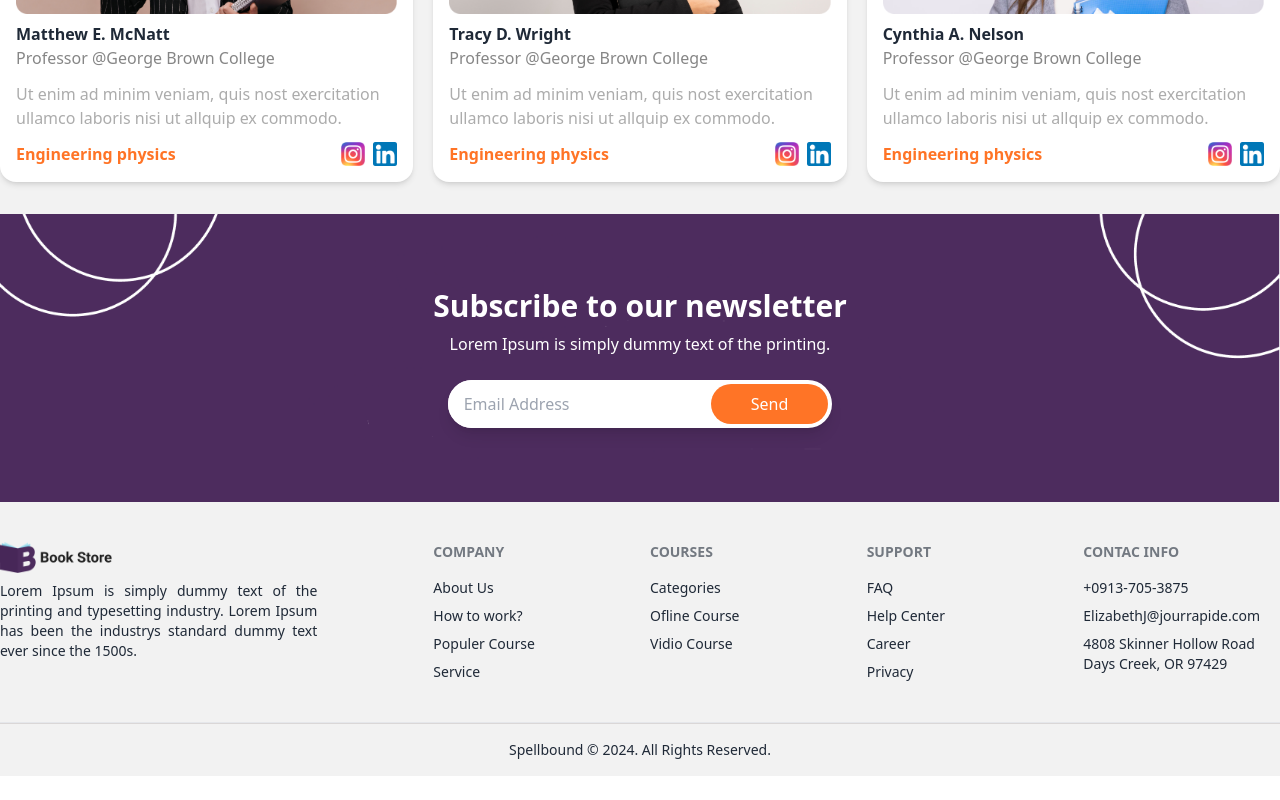
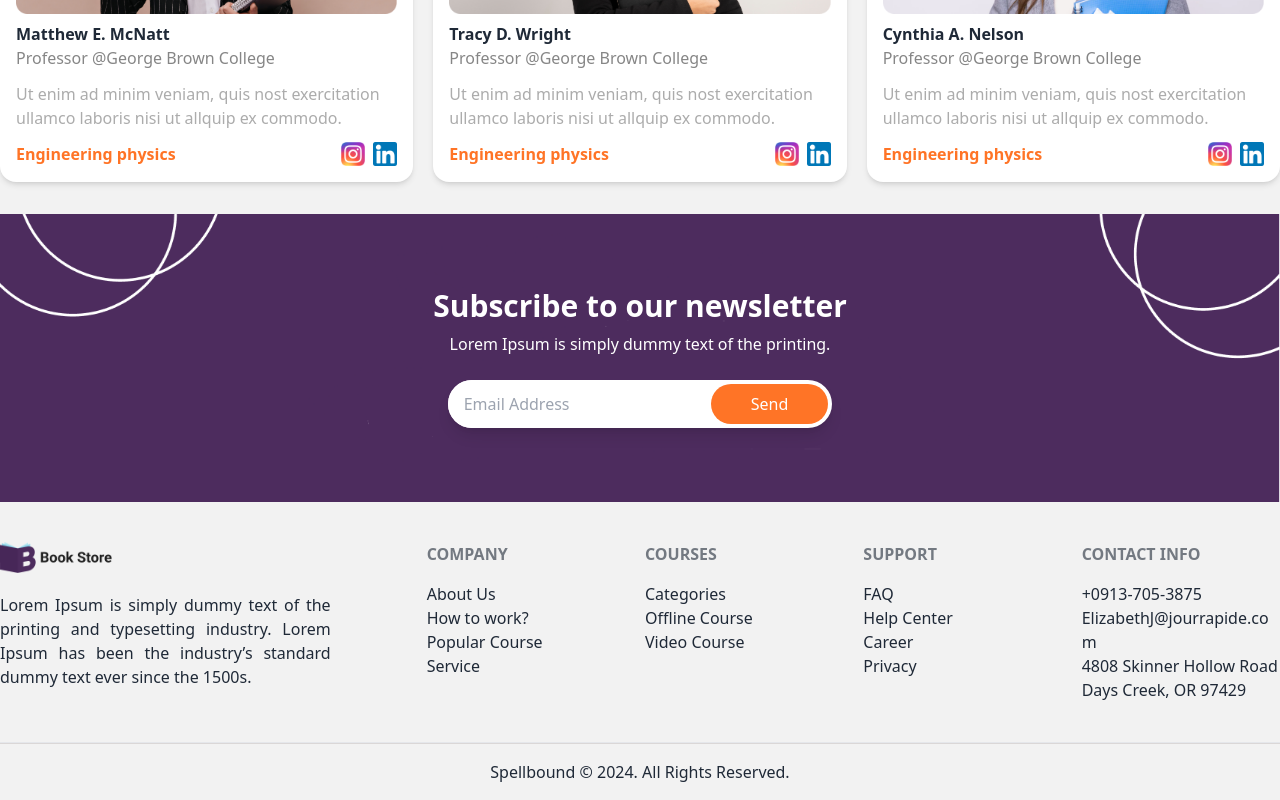
Before and after one commit to Samirun-Shuvo/spellbound-book-store-task, a React (Vite) app: page / in a window 1280 px wide. Shown: the part 2618-3418 px from the top of the page. Before the commit the page ends 3394 px from the top, so only its background shows below. Built offline with nearby package versions, Linux system fonts and the light colour scheme.

Commit message:
responsive

```diff
--- a/src/pages/home/experience/Experience.jsx
+++ b/src/pages/home/experience/Experience.jsx
@@ -9,31 +9,53 @@ const Experience = () => {
       <div className="hero opacity-70 w-full">
         <div className="hero-content flex-col lg:flex-row-reverse w-full">
           <div className="text-center lg:text-left lg:mr-20 lg:max-w-lg w-full">
-            <h1 className="text-5xl font-bold mb-6">
-              Premium <span className="text-orange-500">Learning</span> Experience
+            <h1 className="text-xl sm:text-2xl md:text-4xl lg:text-5xl font-bold mb-4 sm:mb-5 md:mb-6">
+              Premium <span className="text-orange-500">Learning</span>{" "}
+              Experience
             </h1>
+
             <div className="flex justify-center lg:justify-start items-center mb-4">
-              <div className="relative bg-cover bg-center p-2" style={{ backgroundImage: `url(${rectangle})` }}>
+              <div
+                className="relative bg-cover bg-center p-2"
+                style={{ backgroundImage: `url(${rectangle})` }}
+              >
                 <img className="w-16 sm:w-20" src={heart} alt="heart" />
               </div>
               <div className="px-2 text-left">
-                <h2 className="text-md font-semibold py-1">Easily Accessible</h2>
-                <p className="text-xs text-gray-600">Learning Will feel Very Comfortable With Courslab.</p>
+                <h2 className="text-md font-semibold py-1">
+                  Easily Accessible
+                </h2>
+                <p className="text-xs text-gray-600">
+                  Learning Will feel Very Comfortable With Courslab.
+                </p>
               </div>
             </div>
             <div className="flex justify-center lg:justify-start items-center">
-              <div className="relative bg-cover bg-center p-2" style={{ backgroundImage: `url(${rectangle})` }}>
+              <div
+                className="relative bg-cover bg-center p-2"
+                style={{ backgroundImage: `url(${rectangle})` }}
+              >
                 <img className="w-16 sm:w-20" src={jigsaw} alt="jigsaw" />
               </div>
               <div className="px-2 text-left">
-                <h2 className="text-md font-semibold py-1">Fun Learning Experience</h2>
-                <p className="text-xs text-gray-600">Learning Will feel Very Comfortable With Courslab.</p>
+                <h2 className="text-md font-semibold py-1">
+                  Fun Learning Experience
+                </h2>
+                <p className="text-xs text-gray-600">
+                  Learning Will feel Very Comfortable With Courslab.
+                </p>
               </div>
             </div>
+
+
           </div>
           <div className="card bg-base-100 w-full mt-8 lg:mt-0">
-          <img src={expImg} alt="Experience Header" className="w-3/5 h-auto mx-auto" />
-        </div>
+            <img
+              src={expImg}
+              alt="Experience Header"
+              className="w-3/5 h-auto mx-auto"
+            />
+          </div>
         </div>
       </div>
     </div>
--- a/src/pages/shared/footer/Footer.jsx
+++ b/src/pages/shared/footer/Footer.jsx
@@ -4,50 +4,52 @@ const Footer = () => {
   const currentYear = new Date().getFullYear();
 
   return (
-    <div>
-      <footer className="max-w-screen-xl mx-auto footer grid lg:grid-cols-6 gap-5 text-base-content py-10">
-        <div className="grid col-span-2 lg:pr-24">
-          <img src={logo1} alt="Company Logo" className="w-28" />
+    <div className="overflow-hidden">
+      <footer className="max-w-screen-xl mx-auto grid gap-5 py-10 px-5 lg:px-0 text-base-content">
+        <div className="lg:flex justify-between items-start">
+          <div className="flex flex-col lg:w-1/3 lg:pr-24 mb-8 lg:mb-0">
+            <img src={logo1} alt="Company Logo" className="w-28 mb-5" />
             <p className="text-justify">
               Lorem Ipsum is simply dummy text of the printing and typesetting
-            industry. Lorem Ipsum has been the industrys standard dummy text
+              industry. Lorem Ipsum has been the industry’s standard dummy text
               ever since the 1500s.
             </p>
           </div>
+          <div className="grid grid-cols-2 sm:grid-cols-3 lg:grid-cols-4 gap-5 w-full lg:w-2/3">
             <div>
-          <h6 className="footer-title">Company</h6>
-          <a className="link link-hover">About Us</a>
-          <a className="link link-hover">How to work?</a>
-          <a className="link link-hover">Populer Course</a>
-          <a className="link link-hover">Service</a>
+              <h6 className="footer-title mb-4">Company</h6>
+              <p className="link link-hover">About Us</p>
+              <p className="link link-hover">How to work?</p>
+              <p className="link link-hover">Popular Course</p>
+              <p className="link link-hover">Service</p>
             </div>
             <div>
-          <h6 className="footer-title">Courses</h6>
-          <a className="link link-hover">Categories</a>
-          <a className="link link-hover">Ofline Course</a>
-          <a className="link link-hover">Vidio Course</a>
+              <h6 className="footer-title mb-4">Courses</h6>
+              <p className="link link-hover">Categories</p>
+              <p className="link link-hover">Offline Course</p>
+              <p className="link link-hover">Video Course</p>
             </div>
             <div>
-          <h6 className="footer-title">Support</h6>
-          <a className="link link-hover">FAQ</a>
-          <a className="link link-hover">Help Center</a>
-          <a className="link link-hover">Career</a>
-          <a className="link link-hover">Privacy </a>
+              <h6 className="footer-title mb-4">Support</h6>
+              <p className="link link-hover">FAQ</p>
+              <p className="link link-hover">Help Center</p>
+              <p className="link link-hover">Career</p>
+              <p className="link link-hover">Privacy</p>
             </div>
             <div>
-          <h6 className="footer-title">Contac Info</h6>
-          <a className="link link-hover">+0913-705-3875</a>
-          <a className="link link-hover">ElizabethJ@jourrapide.com</a>
-          <a className="link link-hover">
+              <h6 className="footer-title mb-4">Contact Info</h6>
+              <p className="link link-hover">+0913-705-3875</p>
+              <p className="link link-hover break-all">ElizabethJ@jourrapide.com</p>
+              <p className="link link-hover break-all">
                 4808 Skinner Hollow Road Days Creek, OR 97429
-          </a>
+              </p>
+            </div>
+          </div>
         </div>
       </footer>
       <hr className="w-full h-0.5 bg-[#dad7d7]" />
-      <footer className="max-w-screen-xl mx-auto footer footer-center text-base-content p-4">
-        <aside>
+      <footer className="max-w-screen-xl mx-auto text-center text-base-content py-4">
         <p>Spellbound &copy; {currentYear}. All Rights Reserved.</p>
-        </aside>
       </footer>
     </div>
   );
```
Lines whose indentation alone changed are shown as unchanged.
